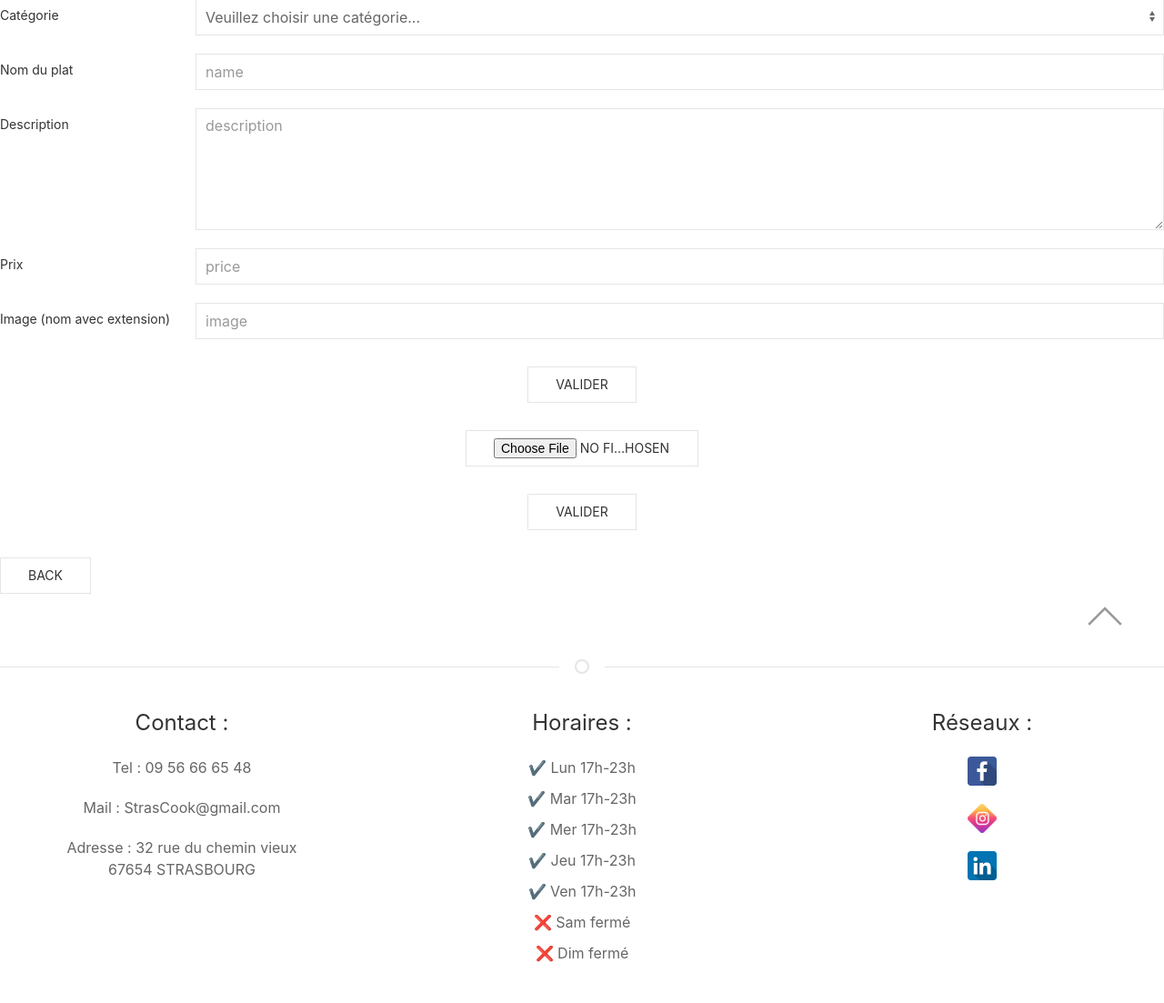
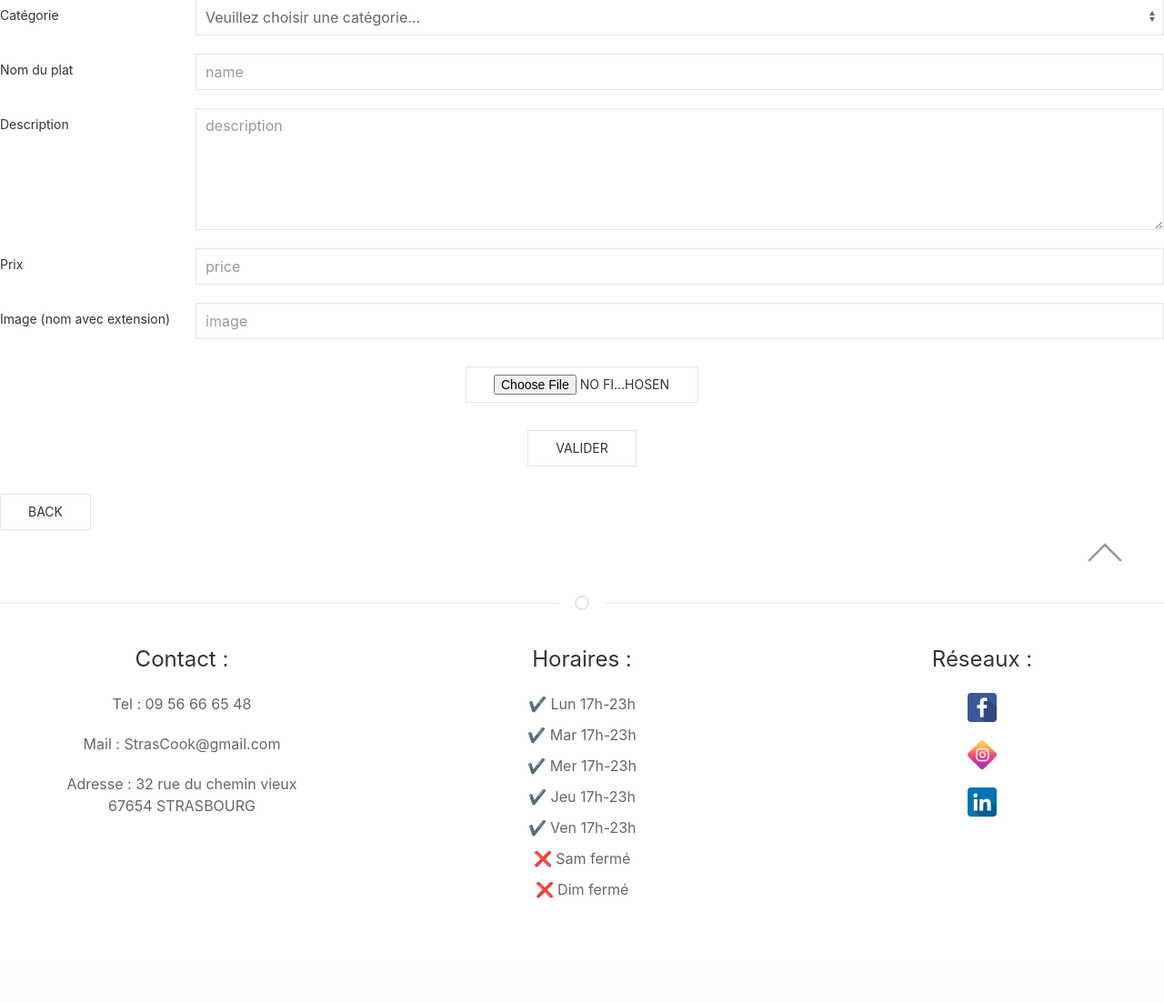
Before and after one commit to selmaBBK/Projet2_Strascook, a PHP site: template src/View/Entree/add.html.twig in a window 1280 px wide. Shown: the part 281-1384 px from the top of the page at 91% size. After the commit the page ends 1269 px from the top, so only its background shows below. Run offline with PHP 8.4, Linux system fonts and the light colour scheme; the template is opened without the code that fills it, so the values that code supplies are empty; some libraries are stand-ins or nearby versions.

Commit message:
fix a add

```diff
--- a/src/View/Entree/_form.html.twig
+++ b/src/View/Entree/_form.html.twig
@@ -52,7 +52,3 @@
                                 {{ errors[5] }}
                             </div>
                         </div>
-
-                        <input class="uk-button uk-button-default uk-align-center" type="submit" value="Valider">
-
-</form>
--- a/src/View/Plat/_form.html.twig
+++ b/src/View/Plat/_form.html.twig
@@ -56,7 +56,3 @@
             </div>
         </div>
     </div>
-
-    <input class="uk-button uk-button-default uk-align-center" type="submit" value="Valider">
-
-</form>
--- a/src/View/PlatDuJour/_form.html.twig
+++ b/src/View/PlatDuJour/_form.html.twig
@@ -61,7 +61,3 @@
             </div>
         </div>
     </div>
-
-   <input class="uk-button uk-button-default uk-align-center" type="submit" value="Valider">
-
-</form>
```
